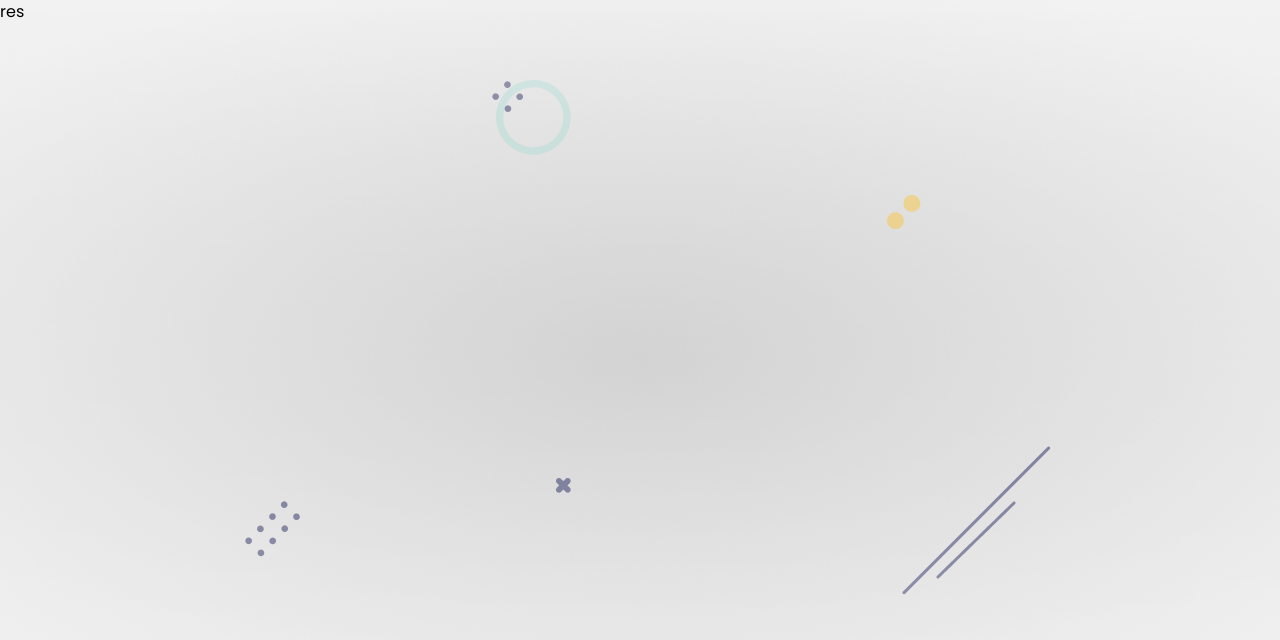
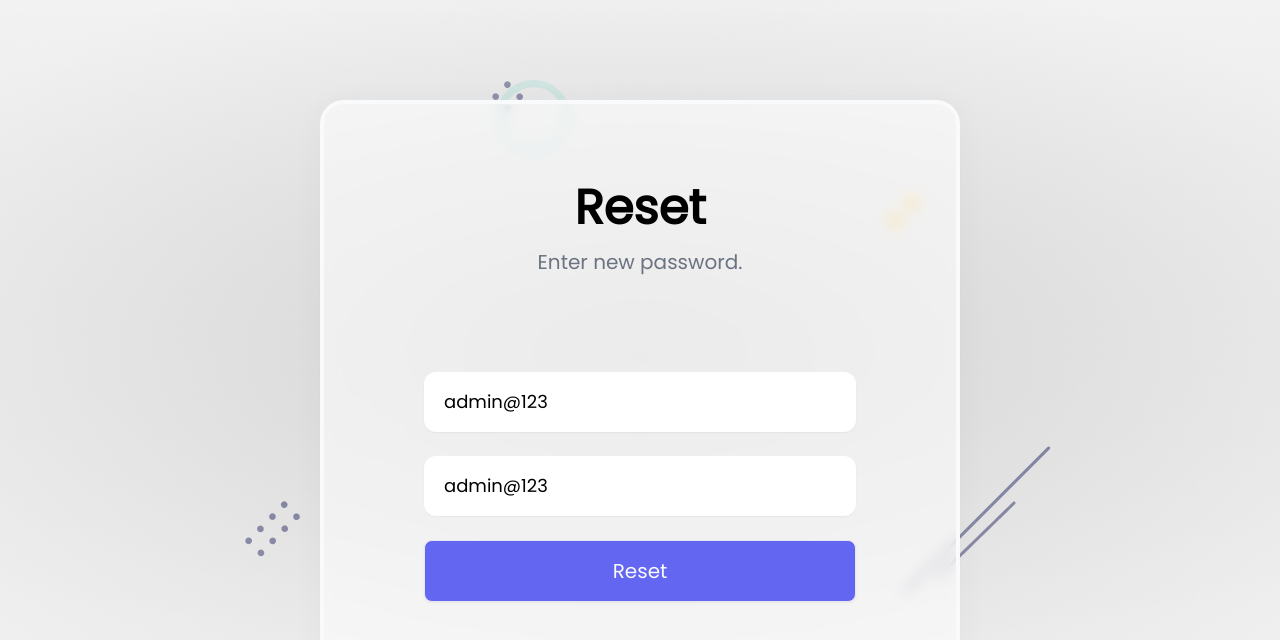
Before and after one commit to LVQT-ss/MERN_Login, a React (Create React App) app in the folder client/: page /reset in a window 1280 px wide. Shown: the top 640 px of the page. Built offline with nearby package versions, Linux system fonts and the light colour scheme.

Commit message:
Reset pass UI and validate

```diff
--- a/client/src/components/Reset.js
+++ b/client/src/components/Reset.js
@@ -1,9 +1,59 @@
 import React from 'react'
+import { Link } from 'react-router-dom'
+import avatar from '../assets/profile.png'
+import { Toaster } from 'react-hot-toast'
+import { useFormik } from 'formik'
+import styles from '../styles/Username.module.css'
+import { resetPasswordValidation } from '../helper/validate'
+
 
 export default function Reset() {
+
+    const formik = useFormik({
+        initialValues : {
+          password : 'admin@123',
+          confirm_pwd : 'admin@123'
+        },
+        validate : resetPasswordValidation,
+        validateOnBlur: false,
+        validateOnChange: false,
+        onSubmit : async values => {
+            console.log(values)
+
+        }
+      })
+
+
   return (
-    <div>
-      res
+    <div className='container mx-auto'>
+
+        <Toaster position='top-center' reverseOrder={false}></Toaster>
+
+        <div className='flex justify-center items-center  h-screen'>
+            <div className={styles.glass} style={{width : "50%"}}>
+                <div className='title flex flex-col items-center'>
+                    <h4 className='text-5xl font-bold'>Reset</h4>
+                    <span className='py-4 text-xl w-2/3 text-center text-gray-500'>
+                    Enter new password.
+                    </span>
+                </div>
+
+                <form className='py-20' onSubmit={formik.handleSubmit}>
+
+
+
+                    <div className='textbox flex flex-col items-center gap-6'>
+                        <input {...formik.getFieldProps('password')} className={styles.textbox} type='text' placeholder='New Password'/>
+                        <input {...formik.getFieldProps('confirm_pwd')} className={styles.textbox} type='text' placeholder='Repeat Password'/>
+                        <button className={styles.btn} type='submit'>Reset</button>
+                    </div>
+
+
+
+                </form>
+            </div>
+        </div>
+
     </div>
   )
 }
--- a/client/src/helper/validate.js
+++ b/client/src/helper/validate.js
@@ -12,6 +12,20 @@
     const errors = passwordVerify({},values);
     return errors;
 }
+
+// validate reset password
+export async function resetPasswordValidation(values){
+    const errors = passwordVerify({}, values);
+
+    if(values.password !== values.confirm_pwd){
+        errors.exist = toast.error("Password not match...!");
+    }
+
+    return errors;
+}
+
+/** ************************************************* */
+
 
 // NOTICE : validate spacing
 /** validate password  */
```
